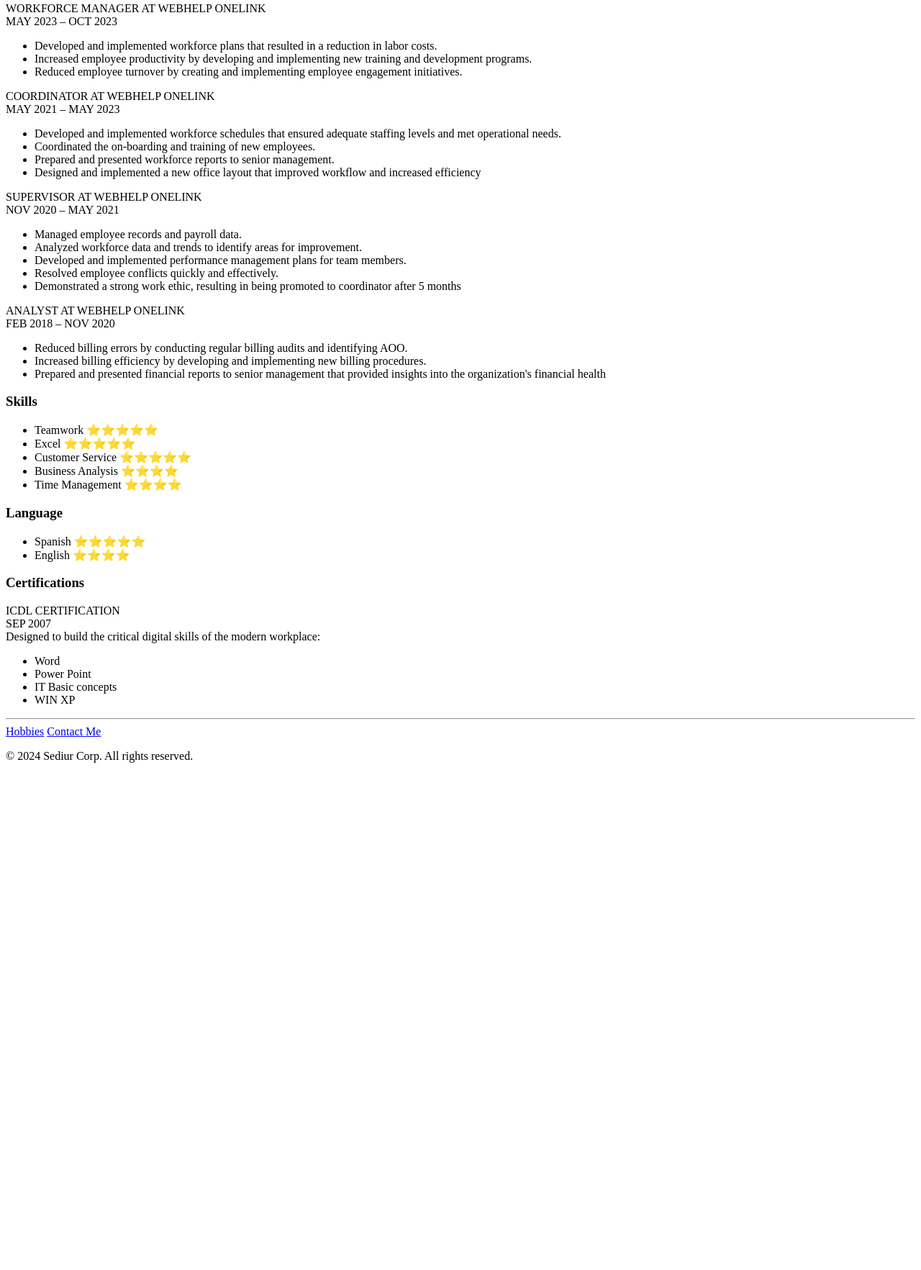
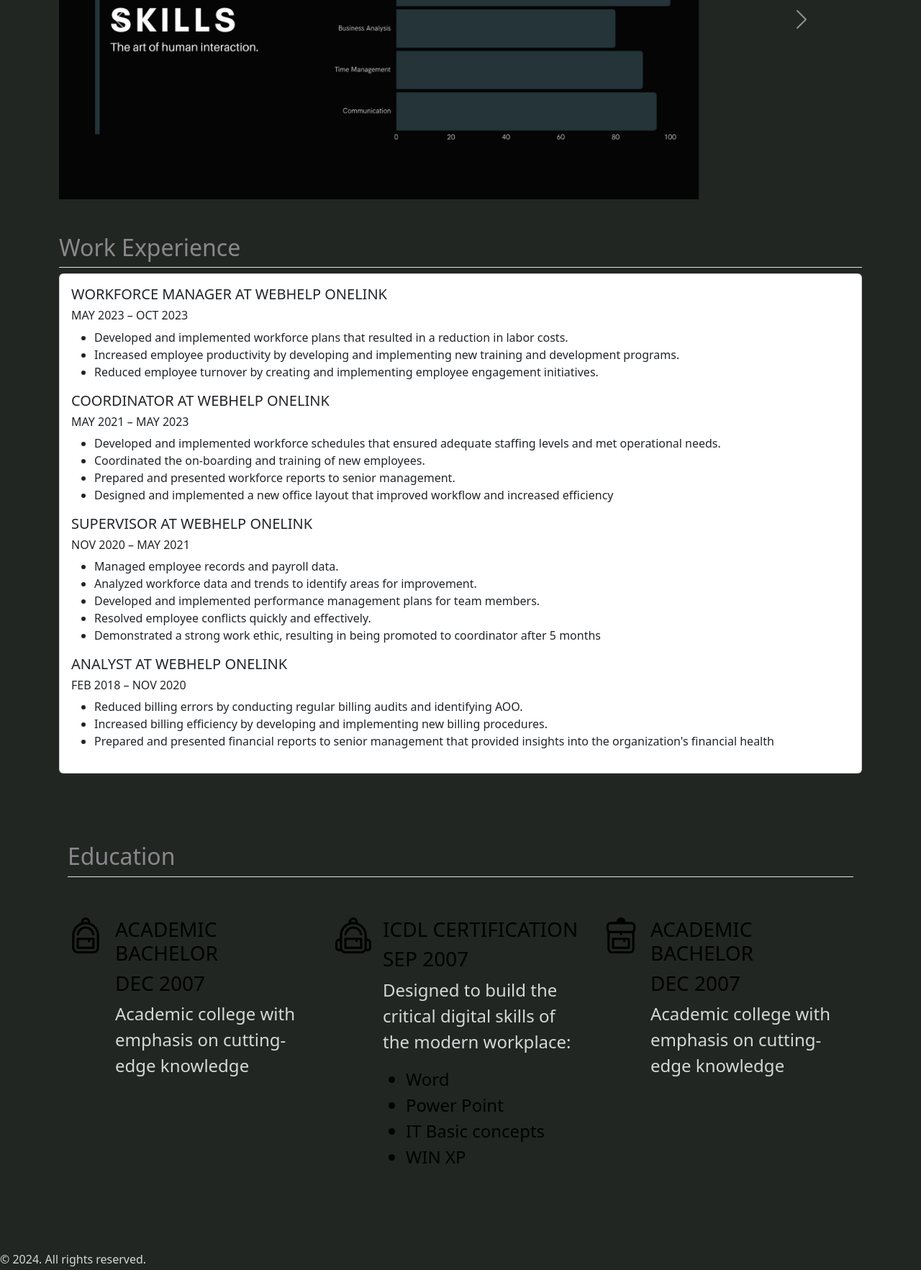
Before and after one commit to Sediur/Andres_Arias, a plain HTML site: page index.html in a window 1280 px wide. Shown: the part 655-2420 px from the top of the page at 72% size. Before the commit the page ends 1731 px from the top, so only its background shows below. Drawn offline with nearby package versions, Linux system fonts and the light colour scheme.

Commit message:
Add files via upload

```diff
--- /dev/null
+++ b/css/style.css
@@ -0,0 +1,33 @@
+body{
+    background-color: #212622;
+}
+
+p{
+    color: #D7D7D9;
+}
+
+h1{
+    color: #212622;
+}
+
+.gradient-background {
+  background: linear-gradient(300deg, #00bfff, #ff4c68, #ef8172);
+  background-size: 180% 180%;
+  animation: gradient-animation 18s ease infinite;
+}
+
+@keyframes gradient-animation {
+  0% {
+    background-position: 0% 50%;
+  }
+  50% {
+    background-position: 100% 50%;
+  }
+  100% {
+    background-position: 0% 50%;
+  }
+}
+
+h2{
+  color: #8B878C;
+}
--- a/index.html
+++ b/index.html
@@ -3,45 +3,69 @@
 <head>
     <meta charset="UTF-8">
     <title>Andres's Resume</title>
+    <link href="https://cdn.jsdelivr.net/npm/bootstrap@5.3.3/dist/css/bootstrap.min.css" rel="stylesheet" integrity="sha384-QWTKZyjpPEjISv5WaRU9OFeRpok6YctnYmDr5pNlyT2bRjXh0JMhjY6hW+ALEwIH" crossorigin="anonymous">
+    <link rel="stylesheet" href="./css/style.css" />
 </head>
 <body>
-    <h1>My Resume</h1>
-    <h2>Andres Arias</h2>
-    <img src="./assets/Foto.jpg" height="200">
-    <p>Highly organized and detail oriented with 5+ years of experience in workforce planning, scheduling, and performance management.</p>
-    <p>Proven ability to drive organizational success through strategic workforce planning and development.</p>
-    <p>Expertise in using data and analytics to optimize workforce performance and reduce costs. </p>
-    <p>Seeking a data analyst position in a dynamic organization where I can use my skills and experience to drive and achieve organizational goals.</p>
-    <hr />
-    <h3>Education</h3>
-    <p>
-    ACADEMIC BACHELOR<br />
-    DEC 2007<br />
-    Academic college with emphasis on cutting-edge knowledge
-    </p>
-    <h3>Work experience </h3>
-    <p>
-    WORKFORCE MANAGER AT WEBHELP ONELINK <br />
-    MAY 2023 – OCT 2023 <br />
+
+<secion id="header">
+<div class="container">
+    <div class="row px-1 pt-2">
+        <div class="col">
+        <img src="./img/HD_Pic.jpg" class="d-block img-fluid" alt="Foto hoja de vida" width="200" loading="lazy">
+        <h1 class="fw-bold">Andres Arias Cogollo</h1>
+        <p class="lead">Highly organized and detail oriented with 5+ years of experience in workforce planning, scheduling, and performance management.</p>
+        <p class="lead">Proven ability to drive organizational success through strategic workforce planning and development.</p>
+        <p class="lead">Expertise in using data and analytics to optimize workforce performance and reduce costs.</p>
+        </div>
+    </div>
+</div>
+</secion>
+
+<secion id="skills">
+<div class="container">
+    <div id="carouselExample" class="carousel slide">
+        <div class="carousel-inner ">
+          <div class="carousel-item active "><img src="./img/3.jpg" class="d-block" alt="soft-skills" height="500"></div>
+          <div class="carousel-item"><img src="./img/1.jpg" class="d-block" alt="Hard-skills" height="500"></div>
+          <div class="carousel-item"><img src="./img/2.jpg" class="d-block" alt="language-skills" height="500"></div>
+        </div>
+        <button class="carousel-control-prev" type="button" data-bs-target="#carouselExample" data-bs-slide="prev">
+          <span class="carousel-control-prev-icon" aria-hidden="true"></span>
+          <span class="visually-hidden">Previous</span>
+        </button>
+        <button class="carousel-control-next" type="button" data-bs-target="#carouselExample" data-bs-slide="next">
+          <span class="carousel-control-next-icon" aria-hidden="true"></span>
+          <span class="visually-hidden">Next</span>
+        </button>
+      </div>
+</div>
+</secion>
+
+<secion id="experience">
+<div class="container py-5">
+    <h2 class="pb-2 border-bottom">Work Experience</h2>
+        <div class="card">
+            <div class="card-body">
+                <h5 class="card-title">WORKFORCE MANAGER AT WEBHELP ONELINK</h5>
+                <h6 class="card-title">MAY 2023 – OCT 2023</h6>
                 <ul>
                 <li>Developed and implemented workforce plans that resulted in a reduction in labor costs.</li>
                 <li>Increased employee productivity by developing and implementing new training and development programs. </li>
                 <li>Reduced employee turnover by creating and implementing employee engagement initiatives.</li>
                 </ul>
-    </p>
-    <p>
-    COORDINATOR AT WEBHELP ONELINK <br />
-    MAY 2021 – MAY 2023 <br />
+
+                <h5 class="card-title">COORDINATOR AT WEBHELP ONELINK</h5>
+                <h6 class="card-title">MAY 2021 – MAY 2023</h6>
                 <ul>
                 <li>Developed and implemented workforce schedules that ensured adequate staffing levels and met operational needs.</li>
                 <li>Coordinated the on-boarding and training of new employees.</li>
                 <li>Prepared and presented workforce reports to senior management.</li>
                 <li>Designed and implemented a new office layout that improved workflow and increased efficiency</li>
                 </ul>
-    </p>
-    <p>
-    SUPERVISOR AT WEBHELP ONELINK <br />
-    NOV 2020 – MAY 2021 <br />
+
+                <h5 class="card-title">SUPERVISOR AT WEBHELP ONELINK</h5>
+                <h6 class="card-title">NOV 2020 – MAY 2021</h6>
                 <ul>
                 <li>Managed employee records and payroll data.</li>
                 <li>Analyzed workforce data and trends to identify areas for improvement.</li>
@@ -49,47 +73,79 @@
                 <li>Resolved employee conflicts quickly and effectively.</li>
                 <li>Demonstrated a strong work ethic, resulting in being promoted to coordinator after 5 months</li>
                 </ul>
-    </p>
-    <p>
-    ANALYST AT WEBHELP ONELINK <br />
-    FEB 2018 – NOV 2020 <br />
+
+                <h5 class="card-title">ANALYST AT WEBHELP ONELINK</h5>
+                <h6 class="card-title">FEB 2018 – NOV 2020</h6>
                 <ul>
                 <li>Reduced billing errors by conducting regular billing audits and identifying AOO.</li>
                 <li>Increased billing efficiency by developing and implementing new billing procedures.</li>
                 <li>Prepared and presented financial reports to senior management that provided insights into the organization's financial health</li>
                 </ul>
-    </p>
-    <h3>Skills</h3>
-        <ul>
-            <li>Teamwork ⭐️⭐️⭐️⭐️⭐️</li>
-            <li>Excel ⭐️⭐️⭐️⭐️⭐️</li>
-            <li>Customer Service ⭐️⭐️⭐️⭐️⭐️</li>
-            <li>Business Analysis ⭐️⭐️⭐️⭐️</li>
-            <li>Time Management ⭐️⭐️⭐️⭐️</li>
-        </ul>
-    <h3>Language</h3>
-        <ul>
-            <li>Spanish ⭐️⭐️⭐️⭐️⭐️</li>
-            <li>English ⭐️⭐️⭐️⭐️</li>
-        </ul>
-    <h3>Certifications</h3>
-    <p>
-    ICDL CERTIFICATION <br />
-    SEP 2007 <br />
-    Designed to build the critical digital skills of the modern
-    workplace:  <br />
+            </div>
+        </div>
+    </div>
+</div>
+</secion>
+
+<secion id="Education">
+    <div class="container px-4 py-5" id="hanging-icons">
+        <h2 class="pb-2 border-bottom">Education</h2>
+        <div class="row g-4 py-5 row-cols-1 row-cols-lg-3">
+          <div class="col d-flex align-items-start">
+            <div class="icon-square text-body-emphasis d-inline-flex align-items-center justify-content-center fs-4 flex-shrink-0 me-3">
+                <svg xmlns="http://www.w3.org/2000/svg" width="50" height="50" fill="currentColor" class="bi bi-backpack" viewBox="0 0 16 16">
+                    <path d="M4.04 7.43a4 4 0 0 1 7.92 0 .5.5 0 1 1-.99.14 3 3 0 0 0-5.94 0 .5.5 0 1 1-.99-.14M4 9.5a.5.5 0 0 1 .5-.5h7a.5.5 0 0 1 .5.5v4a.5.5 0 0 1-.5.5h-7a.5.5 0 0 1-.5-.5zm1 .5v3h6v-3h-1v.5a.5.5 0 0 1-1 0V10z"/>
+                    <path d="M6 2.341V2a2 2 0 1 1 4 0v.341c2.33.824 4 3.047 4 5.659v5.5a2.5 2.5 0 0 1-2.5 2.5h-7A2.5 2.5 0 0 1 2 13.5V8a6 6 0 0 1 4-5.659M7 2v.083a6 6 0 0 1 2 0V2a1 1 0 0 0-2 0m1 1a5 5 0 0 0-5 5v5.5A1.5 1.5 0 0 0 4.5 15h7a1.5 1.5 0 0 0 1.5-1.5V8a5 5 0 0 0-5-5"/>
+                  </svg>
+            </div>
+            <div class="fs-4 text-body-emphasis">
+                <h3>ACADEMIC BACHELOR</h3>
+                <h3>DEC 2007</h3>
+                <p>Academic college with emphasis on cutting-edge knowledge</p>
+            </div>
+          </div>
+          <div class="col d-flex align-items-start">
+            <div class="icon-square text-body-emphasis d-inline-flex align-items-center justify-content-center fs-4 flex-shrink-0 me-3">
+                <svg xmlns="http://www.w3.org/2000/svg" width="50" height="50" fill="currentColor" class="bi bi-backpack2" viewBox="0 0 16 16">
+                    <path d="M4.04 7.43a4 4 0 0 1 7.92 0 .5.5 0 1 1-.99.14 3 3 0 0 0-5.94 0 .5.5 0 1 1-.99-.14"/>
+                    <path fill-rule="evenodd" d="M4 9.5a.5.5 0 0 1 .5-.5h7a.5.5 0 0 1 .5.5v4a.5.5 0 0 1-.5.5h-7a.5.5 0 0 1-.5-.5zm1 .5v3h6v-3h-1v.5a.5.5 0 0 1-1 0V10z"/>
+                    <path d="M6 2.341V2a2 2 0 1 1 4 0v.341c2.33.824 4 3.047 4 5.659v1.191l1.17.585a1.5 1.5 0 0 1 .83 1.342V13.5a1.5 1.5 0 0 1-1.5 1.5h-1c-.456.607-1.182 1-2 1h-7a2.5 2.5 0 0 1-2-1h-1A1.5 1.5 0 0 1 0 13.5v-2.382a1.5 1.5 0 0 1 .83-1.342L2 9.191V8a6 6 0 0 1 4-5.659M7 2v.083a6 6 0 0 1 2 0V2a1 1 0 0 0-2 0M3 13.5A1.5 1.5 0 0 0 4.5 15h7a1.5 1.5 0 0 0 1.5-1.5V8A5 5 0 0 0 3 8zm-1-3.19-.724.362a.5.5 0 0 0-.276.447V13.5a.5.5 0 0 0 .5.5H2zm12 0V14h.5a.5.5 0 0 0 .5-.5v-2.382a.5.5 0 0 0-.276-.447L14 10.309Z"/>
+                  </svg>
+            </div>
+            <div class="fs-4 text-body-emphasis">
+                <h3>ICDL CERTIFICATION</h3>
+                <h3>SEP 2007</h3>
+                <p> Designed to build the critical digital skills of the modern workplace:</p>
                 <ul>
                 <li>Word </li>
                 <li>Power Point </li>
                 <li>IT Basic concepts </li>
                 <li>WIN XP </li>
                 </ul>
-    </p>
-<hr />
-<a href="./public/Hobbies.html">Hobbies</a>
-<a href="./public/Contact.html">Contact Me</a>
+            </div>
+          </div>
+          <div class="col d-flex align-items-start">
+            <div class="icon-square text-body-emphasis d-inline-flex align-items-center justify-content-center fs-4 flex-shrink-0 me-3">
+                <svg xmlns="http://www.w3.org/2000/svg" width="50" height="50" fill="currentColor" class="bi bi-backpack4" viewBox="0 0 16 16">
+                    <path d="M4 9.5a.5.5 0 0 1 .5-.5h7a.5.5 0 0 1 .5.5v4a.5.5 0 0 1-.5.5h-7a.5.5 0 0 1-.5-.5zm1 .5v3h6v-3h-1v.5a.5.5 0 0 1-1 0V10z"/>
+                    <path d="M8 0a2 2 0 0 0-2 2H3.5a2 2 0 0 0-2 2v1c0 .52.198.993.523 1.349A.5.5 0 0 0 2 6.5V14a2 2 0 0 0 2 2h8a2 2 0 0 0 2-2V6.5a.5.5 0 0 0-.023-.151c.325-.356.523-.83.523-1.349V4a2 2 0 0 0-2-2H10a2 2 0 0 0-2-2m0 1a1 1 0 0 0-1 1h2a1 1 0 0 0-1-1M3 14V6.937q.24.062.5.063h4v.5a.5.5 0 0 0 1 0V7h4q.26 0 .5-.063V14a1 1 0 0 1-1 1H4a1 1 0 0 1-1-1m9.5-11a1 1 0 0 1 1 1v1a1 1 0 0 1-1 1h-9a1 1 0 0 1-1-1V4a1 1 0 0 1 1-1z"/>
+                  </svg>
+            </div>
+            <div class="fs-4 text-body-emphasis">
+                <h3>ACADEMIC BACHELOR</h3>
+                <h3>DEC 2007</h3>
+                <p>Academic college with emphasis on cutting-edge knowledge</p>
+            </div>
+          </div>
+        </div>
+    </div>
+</secion>
+
+<secion id="header"></secion>
+
 <footer>
-    <p>© 2024 Sediur Corp. All rights reserved.</p>
+    <p>© 2024. All rights reserved.</p>
 </footer>
+<script src="https://cdn.jsdelivr.net/npm/bootstrap@5.3.3/dist/js/bootstrap.bundle.min.js" integrity="sha384-YvpcrYf0tY3lHB60NNkmXc5s9fDVZLESaAA55NDzOxhy9GkcIdslK1eN7N6jIeHz" crossorigin="anonymous"></script>
 </body>
 </html>
```
Also changed, not shown: img/1.jpg (added), img/2.jpg (added), img/3.jpg (added), img/HD_Pic.jpg (added). Lines whose indentation alone changed are shown as unchanged.
